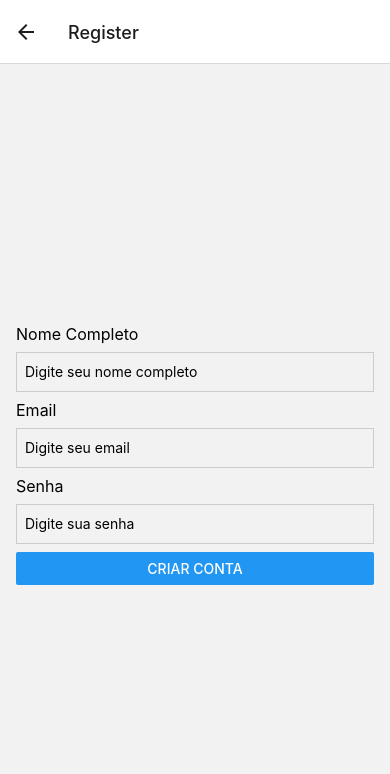
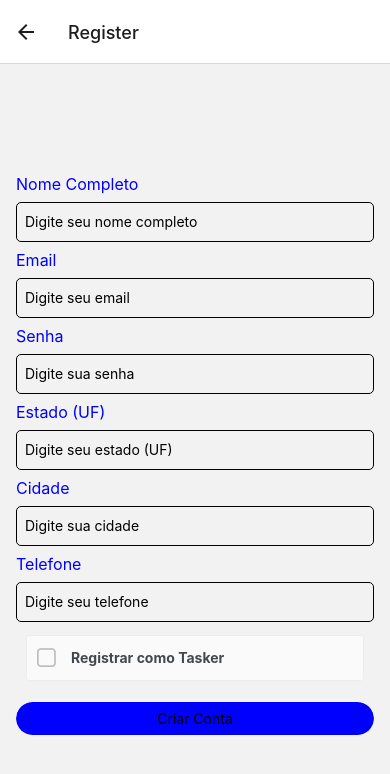
Before and after one commit to rafa-souza-dev/tasklar-mobile, a React Native app: screen /Register in a window 390 px wide. Shown: the top 774 px of the page. Built offline with nearby package versions, Linux system fonts and the light colour scheme; no server answers.

Commit message:
Register screen - work in progress

```diff
--- a/package.json
+++ b/package.json
@@ -22,6 +22,8 @@
     "react": "18.2.0",
     "react-content-loader": "^7.0.2",
     "react-native": "0.74.1",
+    "react-native-dropdown-select-list": "^2.0.5",
+    "react-native-elements": "^3.4.3",
     "react-native-safe-area-context": "4.10.1",
     "react-native-screens": "3.31.1",
     "react-native-svg": "^15.3.0",
--- a/src/screens/Register.tsx
+++ b/src/screens/Register.tsx
@@ -1,6 +1,7 @@
-import { useState } from 'react'
-import { View, TextInput, Button, StyleSheet, Text } from 'react-native'
-
+import { useEffect, useState } from 'react'
+import { View, TextInput, Button, StyleSheet, Text, ScrollView, TouchableOpacity } from 'react-native'
+import { SelectList } from 'react-native-dropdown-select-list'
+import { CheckBox } from 'react-native-elements'
 import { z } from 'zod'
 import { useAuth } from '../contexts/AuthContext'
 
@@ -20,6 +21,12 @@ const passwordSchema = z
   })
 const nameSchema = z.string().min(1, { message: 'Nome completo é obrigatório' })
 
+interface Category {
+  key: number;
+  value: string;
+}
+
+
 export function Register() {
   const [email, setEmail] = useState('')
   const [password, setPassword] = useState('')
@@ -27,7 +34,33 @@ export function Register() {
   const [emailError, setEmailError] = useState('')
   const [passwordError, setPasswordError] = useState('')
   const [nameError, setNameError] = useState('')
+  const [estadoUf, setEstadoUf] = useState('')
+  const [cidade, setCidade] = useState('')
+  const [phone, setPhone] = useState('')
+  const [isTasker, setIsTasker] = useState(false)
+  const [category, setCategory] = useState<Category | null>(null);
+  const [categories, setCategories] = useState<Category[]>([]);
+  const [periods, setPeriods] = useState('')
+  const [hourlyRate, setHourlyRate] = useState('')
+  const [description, setDescription] = useState('')
+
   const { onRegister, onLogin } = useAuth()
+
+
+  useEffect(() => {
+    fetch('http://localhost:8000/api/categories/')
+      .then(response => response.json())
+      .then(data => {
+        const categoryOptions = data.results.map((category: { id: number, name: string }) => ({
+          key: category.id,
+          value: category.name,
+        }));
+        setCategories(categoryOptions);
+      })
+      .catch(error => {
+        console.error('Error fetching categories:', error);
+      });
+  }, []);
 
   const handleSignup = async () => {
     const emailValidation = emailSchema.safeParse(email)
@@ -52,13 +85,32 @@ export function Register() {
       setNameError('')
     }
 
-    await onRegister(email, password)
+    if (emailValidation.success && passwordValidation.success && nameValidation.success) {
+      const data = {
+        name: name,
+        email: email,
+        uf: estadoUf,
+        city: cidade,
+        password: password,
+        ...(isTasker && {
+          tasker: {
+            category: category,
+            periods: [parseInt(periods)],
+            phone: phone,
+            hourly_rate: hourlyRate,
+            description: description
+          }
+        })
+      }
 
-    onLogin(email, password)
+      await onRegister(data.email, data.password)
+
+      onLogin(email, password)
+    }
   }
 
   return (
-    <View style={styles.container}>
+    <ScrollView contentContainerStyle={styles.container}>
       <Text style={styles.label}>Nome Completo</Text>
       <TextInput
         style={styles.input}
@@ -93,24 +145,100 @@ export function Register() {
         <Text style={styles.errorText}>{passwordError}</Text>
       ) : null}
 
-      <Button title="Criar Conta" onPress={handleSignup} />
-    </View>
+      <Text style={styles.label}>Estado (UF)</Text>
+      <TextInput
+        style={styles.input}
+        value={estadoUf}
+        onChangeText={setEstadoUf}
+        placeholder="Digite seu estado (UF)"
+        autoCapitalize="characters"
+      />
+
+      <Text style={styles.label}>Cidade</Text>
+      <TextInput
+        style={styles.input}
+        value={cidade}
+        onChangeText={setCidade}
+        placeholder="Digite sua cidade"
+        autoCapitalize="words"
+      />
+
+      <Text style={styles.label}>Telefone</Text>
+      <TextInput
+        style={styles.input}
+        value={phone}
+        onChangeText={setPhone}
+        placeholder="Digite seu telefone"
+        keyboardType="phone-pad"
+      />
+
+      <CheckBox
+        title="Registrar como Tasker"
+        checked={isTasker}
+        onPress={() => setIsTasker(!isTasker)}
+      />
+
+      {isTasker && (
+        <>
+          <Text style={styles.label}>Categoria</Text>
+          <SelectList
+            setSelected={setCategory}
+            data={categories}
+            placeholder="Selecione a categoria"
+            boxStyles={styles.dropdown}
+          />
+
+          <Text style={styles.label}>Períodos</Text>
+          <TextInput
+            style={styles.input}
+            value={periods}
+            onChangeText={setPeriods}
+            placeholder="Digite os períodos"
+            keyboardType="numeric"
+          />
+
+          <Text style={styles.label}>Taxa por Hora</Text>
+          <TextInput
+            style={styles.input}
+            value={hourlyRate}
+            onChangeText={setHourlyRate}
+            placeholder="Digite a taxa por hora"
+            keyboardType="numeric"
+          />
+
+          <Text style={styles.label}>Descrição</Text>
+          <TextInput
+            style={styles.input}
+            value={description}
+            onChangeText={setDescription}
+            placeholder="Digite a descrição"
+          />
+        </>
+      )}
+
+      <View style={styles.buttonContainer}>
+      <TouchableOpacity style={styles.registerButton} onPress={handleSignup}>
+        <Text>Criar Conta</Text>
+      </TouchableOpacity>
+      </View>
+    </ScrollView>
   )
 }
 
 const styles = StyleSheet.create({
   container: {
-    flex: 1,
+    flexGrow: 1,
     justifyContent: 'center',
     padding: 16,
   },
   label: {
     fontSize: 16,
     marginBottom: 8,
+    color: '#0000FF'
   },
   input: {
     height: 40,
-    borderColor: '#ccc',
+    borderRadius: 5,
     borderWidth: 1,
     marginBottom: 8,
     paddingHorizontal: 8,
@@ -120,4 +248,29 @@ const styles = StyleSheet.create({
     fontSize: 12,
     marginBottom: 8,
   },
+  buttonContainer: {
+    marginTop: 16,
+    borderRadius: 20,
+    overflow: 'hidden',
+  },
+  button: {
+    padding: 8,
+    backgroundColor: '#0000FF',
+  },
+  registerButton: {
+    padding: 8,
+    backgroundColor: '#0000FF',
+    alignItems: 'center',
+    borderRadius: 20,
+    overflow: 'hidden',
+  },
+  dropdown: {
+    height: 40,
+    borderRadius: 20,
+    borderColor: '#0000FF',
+    borderWidth: 1,
+    marginBottom: 8,
+  },
 })
+
+export default Register;
```
